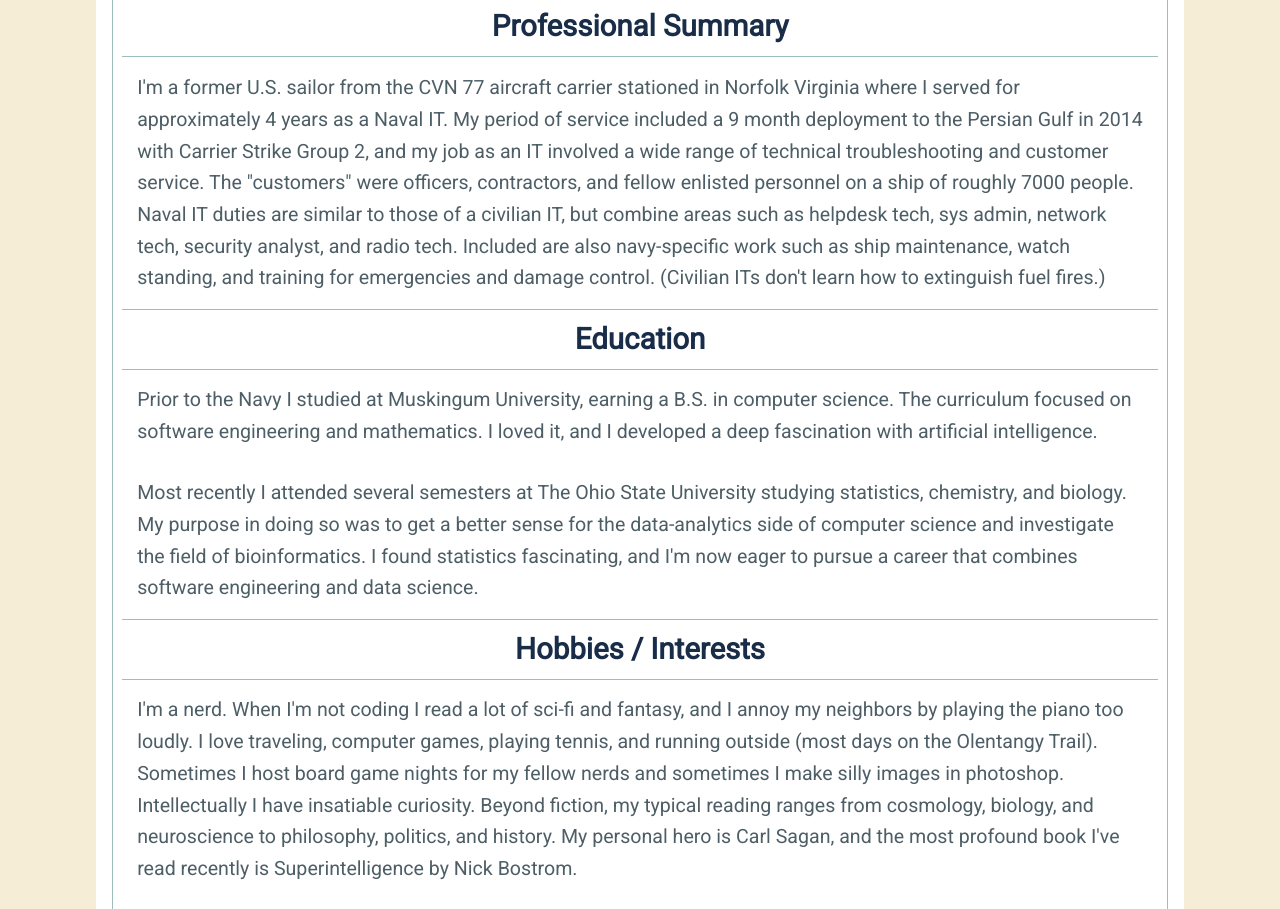
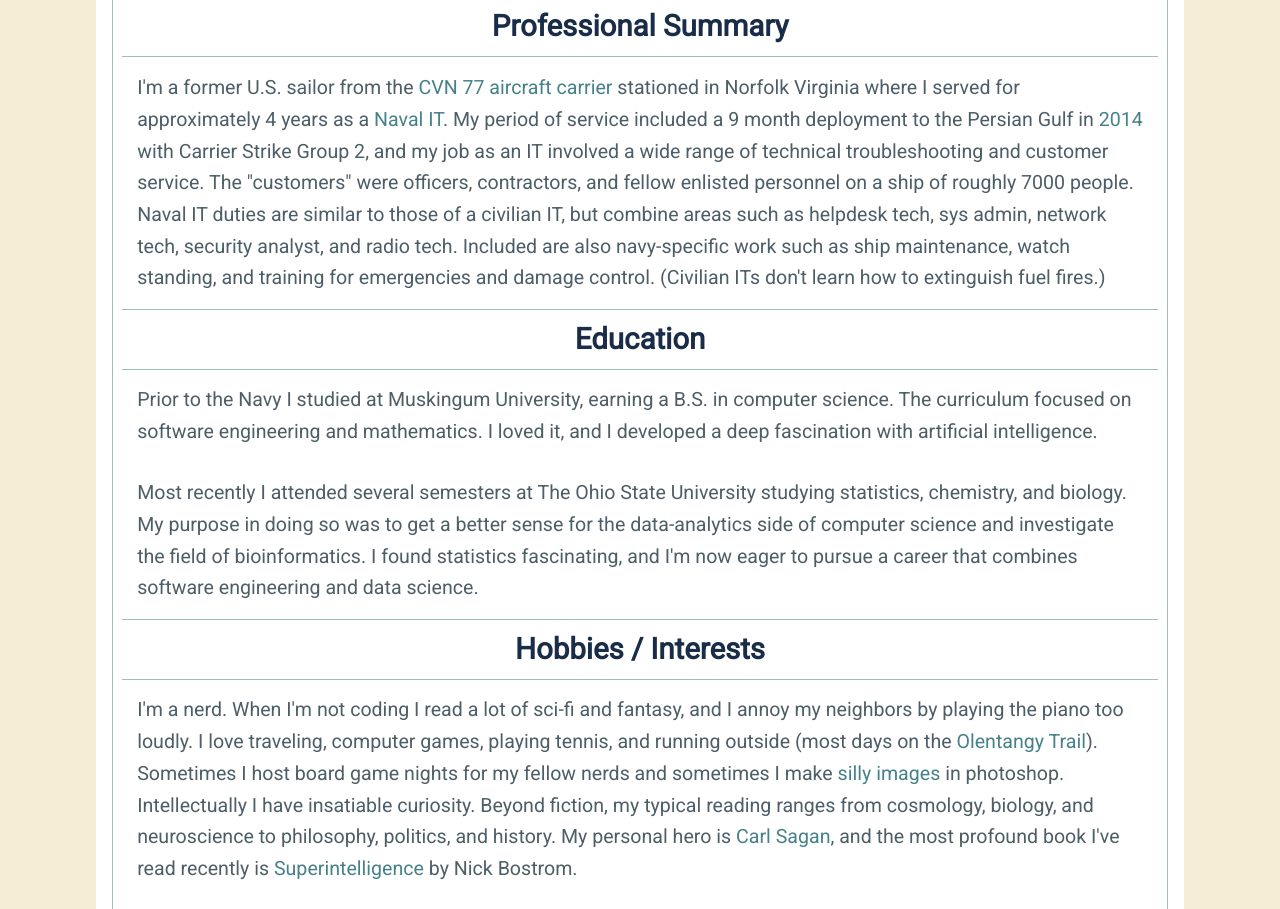
Before and after one commit to charles-m-doan/charles-m-doan.github.io, a plain HTML site: page index.html in a window 1280 px wide. Shown: the part 2487-3396 px from the top of the page. Drawn offline with Linux system fonts and the light colour scheme.

Commit message:
Adding in coloration and hover response for paragraph anchors.

```diff
--- a/static/css/styles.css
+++ b/static/css/styles.css
@@ -34,6 +34,14 @@
 html {
 	font-family: var(--base-font-family);
 	font-size: var(--base-font-size);
+}
+
+p a {
+	color: var(--color-secondary);
+}
+
+p a:hover {
+	color: var(--color-accent-1-muted);
 }
 
 .wrapper {
```
